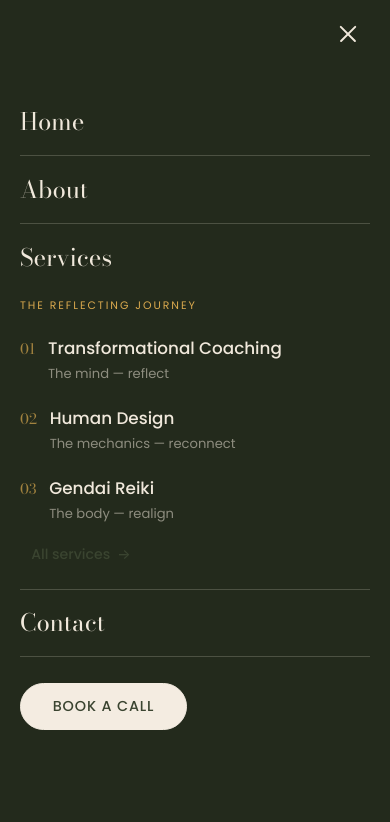
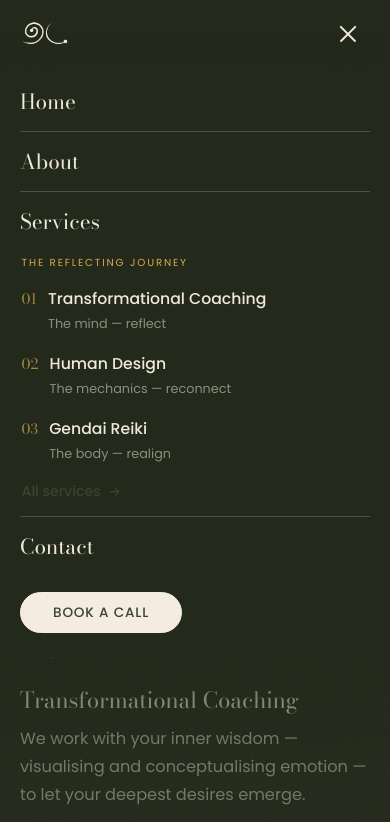
Before and after one commit to imamhassanabdallah-spec/reflecting-journeys, a plain HTML site: page services.html in a window 390 px wide. Both pictures are taken after a click on the button "Open menu". Shown: the top 822 px of the page. Drawn offline with nearby package versions, Linux system fonts and the light colour scheme.

Commit message:
Desktop proportion polish + compact mobile menu
Desktop:
- Centre standalone posters (were left-aligned in the container with a big
  empty gap on the right) and give them more presence (max-width 560/620).
- Centre standalone section headings that sit above full-width grids
  (About "fruit", Services "areas", Reiki "afterwards", Coaching "compare")
  so text no longer hugs the left with empty space on the right.

Mobile menu:
- Fix the submenu-tap glitch: close the menu instantly (no animation) on any
  link tap so navigation doesn't play a half-finished slide.
- Make it a compact dropdown panel below the header (not a full-screen
  takeover): fits content, scrolls only if needed, rounded bottom, dimmed
  backdrop, smaller text. Tap outside / Esc / X to close; body scroll locked.

Co-Authored-By: Claude Opus 4.8 <noreply@anthropic.com>

```diff
--- a/brand.css
+++ b/brand.css
@@ -6,8 +6,10 @@
 
 /* ---- Poster: a full brand poster shown in its entirety (never cropped) ---- */
 .poster-moment { display: grid; place-items: center; padding-block: clamp(3rem, 6vw, 5.5rem); }
-.poster-moment .poster-figure { margin: 0; width: 100%; max-width: 460px; }
-.poster-moment--wide .poster-figure { max-width: 560px; }
+/* Centre standalone posters (they were left-aligned in the container, leaving a
+   big empty gap on the right) and give them more presence on desktop. */
+.poster-moment .poster-figure { margin: 0 auto; width: 100%; max-width: 560px; }
+.poster-moment--wide .poster-figure { max-width: 620px; }
 /* Calmer, controlled size on phones so standalone posters don't dominate */
 @media (max-width: 600px) { .poster-moment .poster-figure { max-width: 320px; } }
 .poster-figure {
--- a/script.js
+++ b/script.js
@@ -29,10 +29,23 @@
       doc.body.classList.toggle('nav-open', open);   // locks body scroll (CSS)
     };
     toggle.addEventListener('click', function () {
+      nav.style.transition = '';                 // animate open/close from the button
       setOpen(toggle.getAttribute('aria-expanded') !== 'true');
     });
-    nav.addEventListener('click', function (e) { if (e.target.closest('a')) setOpen(false); });
-    doc.addEventListener('keydown', function (e) { if (e.key === 'Escape') setOpen(false); });
+    // Tapping a menu link: close INSTANTLY (no animation) so the page navigation
+    // doesn't play a half-finished slide/fade (the "glitch to the left").
+    nav.addEventListener('click', function (e) {
+      if (e.target.closest('a')) { nav.style.transition = 'none'; setOpen(false); }
+    });
+    // Tap anywhere outside the panel (the dimmed area) to close — and don't let
+    // that tap activate whatever is behind it.
+    doc.addEventListener('click', function (e) {
+      if (!doc.body.classList.contains('nav-open')) return;
+      if (nav.contains(e.target) || toggle.contains(e.target)) return;
+      e.preventDefault(); e.stopPropagation();
+      nav.style.transition = ''; setOpen(false);
+    }, true);
+    doc.addEventListener('keydown', function (e) { if (e.key === 'Escape') { nav.style.transition = ''; setOpen(false); } });
     window.addEventListener('resize', function () { if (window.innerWidth > 920) setOpen(false); });
   }
 
--- a/services.html
+++ b/services.html
@@ -132,8 +132,8 @@
   <!-- ============ AREAS WE CAN EXPLORE ============ -->
   <section class="section bg-cream" aria-labelledby="areas-title">
     <div class="container">
-      <div class="section-heading" data-reveal>
-        <p class="eyebrow">Together, we can explore</p>
+      <div class="section-heading is-centered" data-reveal>
+        <p class="eyebrow is-centered">Together, we can explore</p>
         <h2 id="areas-title" class="section-heading__title">Areas of your life we can work on</h2>
         <p class="section-heading__intro">Through reflective and integrative techniques, we can address topics across every sphere of your life.</p>
       </div>
--- a/styles.css
+++ b/styles.css
@@ -714,43 +714,50 @@ body.has-hero .site-header:not(.is-scrolled) .nav__cta:hover { --btn-bg: color-m
 @media (max-width: 920px) {
   .nav-toggle { display: block; position: relative; z-index: var(--z-overlay); }
 
-  /* Full-height drawer. Scrolls from the TOP (justify-content:flex-start)
-     so a long menu + submenu is always fully reachable; body scroll locked. */
+  /* Compact dropdown PANEL below the header (not a full-screen takeover).
+     Fits its content; scrolls internally only if it would exceed the screen. */
   .nav {
     position: fixed;
-    top: 0; left: 0; right: 0;
-    width: 100vw;
-    height: 100vh;            /* fallback */
-    height: 100dvh;           /* dynamic viewport — accounts for mobile browser chrome */
+    top: var(--header-h); left: 0; right: 0;
+    max-height: calc(100dvh - var(--header-h));
     z-index: var(--z-menu);
     display: flex;
     flex-direction: column;
     align-items: stretch;
-    justify-content: flex-start;
     gap: 0;
-    padding: calc(var(--header-h) + 1.4rem) var(--gutter) 2.5rem;
+    padding: 0.4rem var(--gutter) 1.3rem;
     background: var(--surface-deepest);
     color: var(--text-on-dark);
     overflow-y: auto;
     -webkit-overflow-scrolling: touch;
     overscroll-behavior: contain;
+    border-radius: 0 0 var(--radius-lg) var(--radius-lg);
+    box-shadow: 0 26px 50px color-mix(in oklab, var(--rj-olive-black) 55%, transparent);
     opacity: 0;
     visibility: hidden;
-    transform: translateY(-6px);
-    transition: opacity var(--dur-fast) var(--ease-out),
-                transform var(--dur-fast) var(--ease-out),
-                visibility var(--dur-fast);
+    transform: translateY(-10px);
+    transition: opacity 0.22s var(--ease-out),
+                transform 0.22s var(--ease-out),
+                visibility 0.22s;
   }
   .nav.is-open { opacity: 1; visibility: visible; transform: none; }
 
+  /* Dimmed backdrop behind the panel (visual only; tap-to-close handled in JS) */
+  body.nav-open::before {
+    content: ""; position: fixed; inset: 0; z-index: calc(var(--z-menu) - 1);
+    background: color-mix(in oklab, var(--rj-olive-black) 46%, transparent);
+    pointer-events: none;
+  }
+
   .nav__list { flex-direction: column; align-items: stretch; gap: 0; width: 100%; }
   .nav__list > li { width: 100%; border-bottom: 1px solid var(--line-on-dark); }
+  .nav__list > li:last-child { border-bottom: 0; }
 
   .nav a[data-nav], .nav__sub-toggle {
     font-family: var(--font-display);
-    font-size: clamp(1.5rem, 6vw, 2rem);
+    font-size: 1.3rem;
     font-weight: 400;
-    padding-block: 0.8rem;
+    padding-block: 0.72rem;
     width: 100%;
     justify-content: space-between;
   }
@@ -760,28 +767,31 @@ body.has-hero .site-header:not(.is-scrolled) .nav__cta:hover { --btn-bg: color-m
   .nav__sub {
     position: static; transform: none; opacity: 1; visibility: visible; pointer-events: auto;
     min-width: 0; width: 100%; background: transparent; border: 0; box-shadow: none;
-    padding: 0 0 0.9rem; color: var(--text-on-dark);
+    padding: 0.1rem 0 0.6rem; color: var(--text-on-dark);
   }
-  .nav__sub-label { color: var(--rj-honey); padding-left: 0; }
-  .nav__sub-link { padding-left: 0; padding-block: 0.5rem; }
+  .nav__sub-label { color: var(--rj-honey); padding-left: 0.1rem; padding-block: 0.1rem 0.35rem; font-size: 0.64rem; }
+  .nav__sub-link { padding-left: 0.1rem; padding-block: 0.42rem; gap: 0.7rem; }
   .nav__sub-link:hover { background: transparent; }
-  .nav__sub-title { color: var(--text-on-dark); font-size: 1.05rem; }
-  .nav__sub-desc { color: var(--text-on-dark-mute); }
+  .nav__sub-title { color: var(--text-on-dark); font-size: 0.98rem; }
+  .nav__sub-desc { color: var(--text-on-dark-mute); font-size: 0.8rem; }
   .nav__sub-num { color: var(--rj-honey); }
+  .nav__sub-all { margin: 0.3rem 0 0.1rem 0.1rem; }
   .nav__chev { display: none; }
 
   .nav__cta {
-    margin: 1.6rem 0 0; align-self: flex-start; font-size: 0.9rem; padding: 1.05em 2.2em;
+    margin: 1rem 0 0.2rem; align-self: flex-start; font-size: 0.85rem; padding: 0.95em 2rem;
     --btn-bg: var(--rj-cream); --btn-fg: var(--rj-olive-deep); --btn-bd: var(--rj-cream);
   }
 
   body.nav-open { overflow: hidden; }
-  /* keep the toggle (✕) readable over the dark drawer, AND remove backdrop-filter
-     while open — it makes .site-header a containing block for the fixed menu,
-     which was clipping the menu to the header's height. !important beats the
-     scrolled-header rule. */
+  /* Solid header while open so the ✕ stays readable and it reads as one panel.
+     Also drop backdrop-filter so the header is NOT a containing block for the
+     fixed panel (that was the old clipping bug). */
   body.nav-open .site-header {
-    color: var(--text-on-dark); background: transparent; border-color: transparent; box-shadow: none;
+    color: var(--text-on-dark);
+    background: var(--surface-deepest);
+    border-color: transparent; box-shadow: none;
+    z-index: var(--z-overlay);            /* header + panel above the dim backdrop */
     -webkit-backdrop-filter: none !important;
             backdrop-filter: none !important;
   }
```
Also changed, not shown: about.html (+2 -2 lines), coaching.html (+2 -2 lines), reiki.html (+2 -2 lines).
